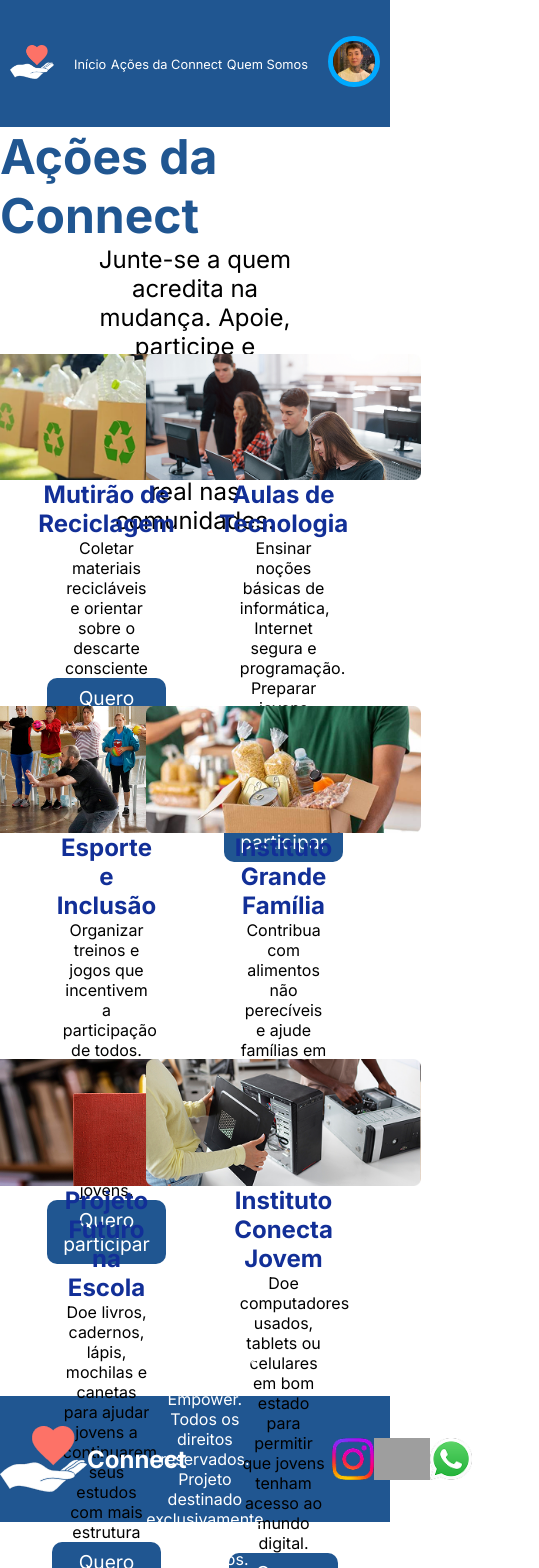
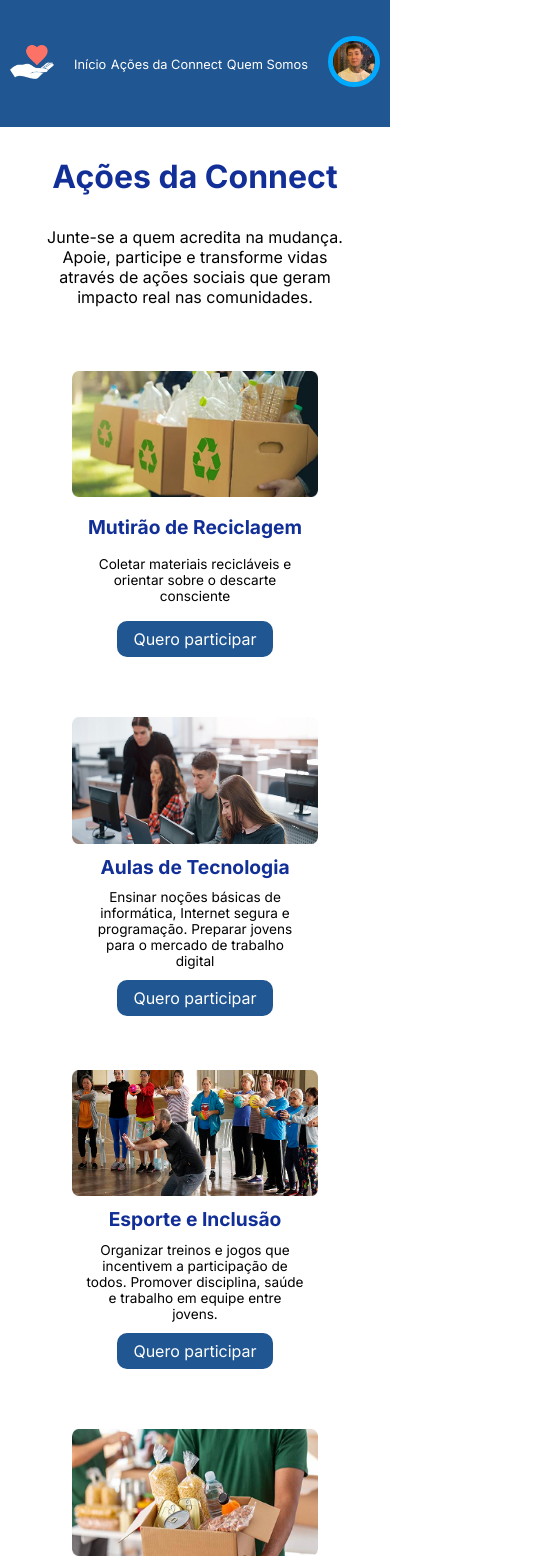
Before and after one commit to juliavaz11/DesafioConnect, a React (Vite) app: page /acoesDaConnect in a window 390 px wide. Shown: the top 1568 px of the page, 539 px wide, since content can reach past the window. Built offline with nearby package versions, Linux system fonts and the light colour scheme; grey boxes are pictures that could not be loaded.

Commit message:
Adicionando responsividade

```diff
--- a/src/components/AcoesDaConnect/AcoesDaConnect.jsx
+++ b/src/components/AcoesDaConnect/AcoesDaConnect.jsx
@@ -56,22 +56,21 @@ function AcoesDaConnect() {
   ])
 
   return (
-    <section className={styles.containerDeAcoes}>
+    <section className={styles.containerDeAcoes} >
             <div className={styles.tituloAcoes}>
                 <h2>Ações da Connect</h2>
                 <p>Junte-se a quem acredita na mudança. Apoie, participe e transforme vidas através de ações sociais que geram impacto real nas comunidades.</p>
             </div>
             <section className={styles.containerCardsDeAcoes}>
                 {
-          cards.map (  (item) => (
+                    cards.map((item) => (
                         <article className={styles.cardsDeAcoes} key={item.id}>
-              <img src={item.imagem} alt="" />
+                            <img src={item.imagem} alt={item.titulo} />
                             <h2>{item.titulo}</h2>
                             <p>{item.informacao}</p>
                             <button>{item.botao}</button>
                         </article>
-          ) )
-
+                    ))
                 }
             </section>
         </section>
--- a/src/components/AcoesDaConnect/AcoesDaConnect.module.scss
+++ b/src/components/AcoesDaConnect/AcoesDaConnect.module.scss
@@ -5,19 +5,20 @@
   flex-wrap: wrap;
   justify-content: space-evenly;
 }
-.tituloAcoes{
+
+.tituloAcoes {
   height: 25vh;
   display: flex;
   flex-direction: column;
   justify-content: space-evenly;
   align-items: center;
 
-  h2{
+  h2 {
     color: #205691;
     font-size: 3rem;
   }
 
-  p{
+  p {
     font-size: 1.5rem;
     width: 50%;
     text-align: center;
@@ -43,7 +44,7 @@
     font-size: 1.5rem;
   }
 
-  p{
+  p {
     width: 80%;
   }
 
@@ -57,3 +58,58 @@
     border-radius: 10px;
   }
 }
+
+@media (min-width: 201px) and (max-width: 500px) {
+  .containerDeAcoes {
+  }
+
+  .tituloAcoes {
+    display: flex;
+    flex-direction: column;
+    align-items: center;
+    height: 25vh;
+
+    h2 {
+      font-size: 2rem;
+      color: #122F97;
+    }
+
+    p {
+      font-size: 1rem;
+      width: 80%;
+    }
+  }
+
+  .containerCardsDeAcoes {
+    display: flex;
+    flex-wrap: wrap;
+    justify-content: space-evenly;
+  }
+
+  .cardsDeAcoes {
+    width: 70%;
+    // height: 45vh;
+
+
+    img {
+      width: 90%;
+    }
+
+    h2 {
+      font-size: 1.2rem;
+
+    }
+
+    p {
+      // border: solid;
+      width: 80%;
+      font-size: 0.85rem;
+    }
+
+    button {
+      font-size: 1rem;
+      padding: 0.5rem 1rem;
+
+    }
+  }
+}
--- a/src/components/Footer/Footer.jsx
+++ b/src/components/Footer/Footer.jsx
@@ -8,18 +8,18 @@ import ImgWpp from "../../assets/whatsapp.png"
 function Footer(){
     return(
        <footer>
-        <div className={styles.footer}>
+        <div className={styles.conteudoFooter}>
         <img className={styles.logo}src={ImgLogo} alt="Logo da Connect" />
         <h2>Connect</h2>
 
         </div>
          <p className={styles.textoFooter}>© 2026 Vai na Web & Empower. Todos os direitos reservados. Projeto destinado exclusivamente a fins educativos.</p>
-         <div className={styles.redesSociais}>
-            <img src={ImgInsta} alt="" />
-            <img src={ImgLinkedin} alt="" />
-            <img src={ImgWpp} alt="" />
+         <nav className={styles.redesSociais}>
+            <img src={ImgInsta} alt="ícone do Instagram" />
+            <img src={ImgLinkedin} alt="Ícone do Linkedin" />
+            <img src={ImgWpp} alt="Ícone no WhatsApp" />
 
-         </div>
+         </nav>
        </footer>
     )
 }
--- a/src/components/Footer/Footer.module.scss
+++ b/src/components/Footer/Footer.module.scss
@@ -6,7 +6,7 @@ footer {
     justify-content: space-between;
 }
 
-.footer {
+.conteudoFooter {
     display: flex;
     align-items: center;
     justify-content: space-around;
@@ -27,3 +27,28 @@ footer {
     height: 5vh;
 
 }
+@media (min-width: 201px) and (max-width: 500px){
+    footer {
+        flex-direction: column-reverse;
+        height: 40vh;
+        align-items: center;
+        justify-content: space-around;
+
+        .conteudoFooter {
+            width: 60%;
+
+            h2 {
+                font-weight: 400;
+            }
+        }
+    }
+    .textoFooter {
+        width: 90%;
+        font-size: 0.75rem;
+        font-weight: 400;
+    }
+
+    .redesSociais {
+        width: 80%;
+    }
+}
--- a/src/components/Inicio/Inicio.module.scss
+++ b/src/components/Inicio/Inicio.module.scss
@@ -19,7 +19,7 @@
 
     p {
         color: #205691;
-        font-weight: 700;
+        font-weight: 500;
         font-size: 1.5rem;
     }
 }
@@ -27,3 +27,33 @@
 .ImgInicial {
     width: 40vw;
 }
+
+@media (min-width: 201px) and (max-width:500px) {
+    .principal {
+        flex-direction: column;
+        align-items: center;
+
+        div {
+            width: 90%;
+            height: 30vh;
+            text-align: center;
+            align-items: center;
+
+
+            h1 {
+                font-size: 2rem;
+                width: 80%;
+            }
+
+            p {
+                font-size: 1rem;
+            }
+        }
+
+        .ImgInicial {
+            border-radius: 100%;
+            width: 70%;
+        }
+
+    }
+}
--- a/src/components/Perfil/Perfil.jsx
+++ b/src/components/Perfil/Perfil.jsx
@@ -5,7 +5,7 @@ function Perfil() {
   return (
     <section className={styles.containerTelaPerfil}>
       <article>
-        <img src={ImgPerfil} alt="" />
+        <img src={ImgPerfil} alt="Imagem do usuário" />
         <div className={styles.cardInfo}>
           <h2>Julia Vaz</h2>
           <h3>Voluntária Ativa</h3>
--- a/src/components/QuemSomos/QuemSomos.module.scss
+++ b/src/components/QuemSomos/QuemSomos.module.scss
@@ -7,21 +7,52 @@
     background-size: cover;
     justify-content: flex-end;
     align-items: center;
+
 }
-.boxTexto{
+
+.boxTexto {
     width: 42%;
-    height: 75vh;
+    min-height: 75vh;
     display: flex;
     flex-direction: column;
-    justify-content: space-evenly;
+    justify-content: center;
+    gap: 1.5rem;
 
-    h1{
+    h1 {
         color: #205691;
         font-size: 2.5rem;
         width: 70%;
     }
-    p{
+
+    p {
         font-size: 1.5rem;
         width: 85%;
     }
 }
+
+
+@media (min-width: 201px) and (max-width: 500px) {
+
+    .quemSomos {
+        background-image: none;
+        justify-content: center;
+        align-items: center;
+    }
+
+    .boxTexto {
+        width: 100%;
+        align-items: center;
+        text-align: center;
+    }
+
+    .boxTexto h1 {
+        width: 100%;
+        font-size: 1.6rem;
+    }
+
+    .boxTexto p {
+        width: 95%;
+        font-size: 0.95rem;
+
+    }
+}
```
Lines whose indentation alone changed are shown as unchanged.
